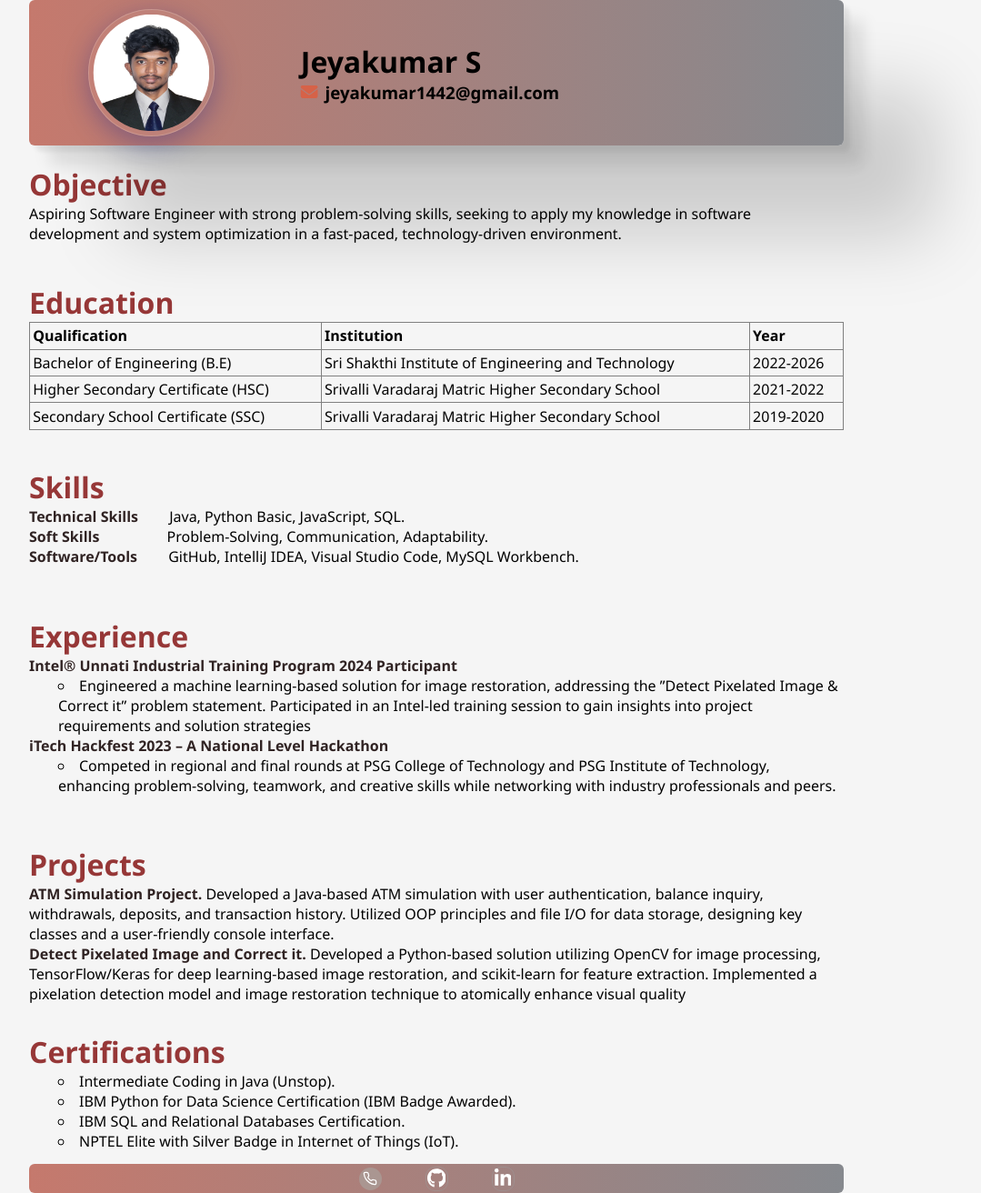
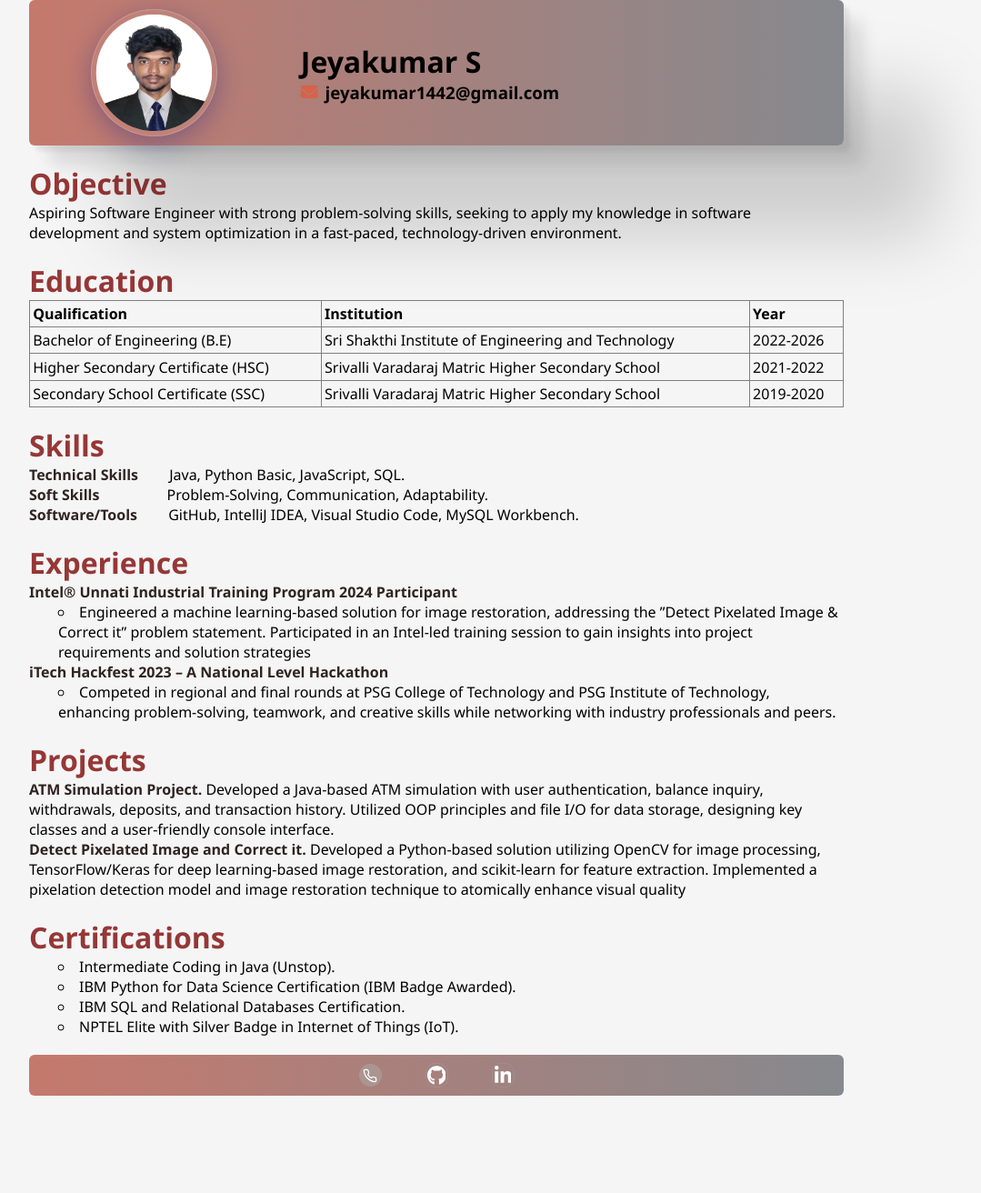
Before and after one commit to Jeyakumar-05/Jeyakumar-05.github.io, a plain HTML site: page index.html in a window 1280 px wide. Shown: the whole page at 91% size, without its empty margins (160-1239 px from the left). After the commit the page ends 1205 px from the top, so only its background shows below. Drawn offline with Linux system fonts and the light colour scheme.

Commit message:
Add files via upload

```diff
--- a/index.html
+++ b/index.html
@@ -20,26 +20,31 @@
             flex-direction: column;
             justify-content: start;
             align-items: center;
+            margin: 0 auto;
         }
+
+
 
     .section1 {
     position: sticky;
     top: 0;
     width: 70%;
-            height: 10rem;
     border-radius: 6px;
-            background: #DBE6F6;  /* fallback for old browsers */
-            background: -webkit-linear-gradient(to right, #C5796D, #DBE6F6);  /* Chrome 10-25, Safari 5.1-6 */
+    background: #DBE6F6; /* Fallback for old browsers */
+    background: -webkit-linear-gradient(to right, #C5796D, #DBE6F6); /* Chrome 10-25, Safari 5.1-6 */
     background: linear-gradient(to right, #C5796D, #86898e); /* W3C, IE 10+/ Edge, Firefox 16+, Chrome 26+, Opera 12+, Safari 7+ */
     display: flex;
     flex-direction: row;
     gap: 30px;
     justify-content: start;
     align-items: center;
-            box-shadow:
-            6.7px 6.7px 5.3px rgba(0, 0, 0, 0.069),
+
+    box-shadow: 6.7px 6.7px 5.3px rgba(0, 0, 0, 0.069),
                 22.3px 22.3px 17.9px rgba(0, 0, 0, 0.101),
                 100px 100px 80px rgba(0, 0, 0, 0.17);
+    box-sizing: border-box; /* Ensure padding and borders are included in the width calculation */
+    margin: 0 auto; /* Center the section horizontally */
+
 }
 
         .profile-img-section {
@@ -50,8 +55,6 @@
             align-items: center;
             /* padding-left: 4px;
             padding-right: 4px; */
-
-
         }
 
         .profile-data {
@@ -66,6 +69,9 @@
             /* height: 8rem;
             width: 8rem;
             border-radius: 50%; */
+            margin-top: 10px;
+            margin-bottom: 10px;
+            margin-left: 6px;
             padding: 0.3rem;
             height: 8rem;
             width: 8rem;
@@ -79,18 +85,23 @@
         }
 
     .section2 {
+    width: 70%; /* Set width to 70% of the parent container */
+    padding-top: 20px; /* Add top padding as needed */
+    box-sizing: border-box; /* Ensure padding is included in the width calculation */
+}
+
+/* .section3, .section4, .section5, .section6, .section7, .section8{
+    margin: 0 auto;
+    padding-top: 40px;
     width: 70%;
-            height: 8rem;
-            /* border: 1px solid bisque; */
-            display: flex;
-            flex-direction: column;
-            justify-content: center;
-            align-items: start;
-        }
+} */
 
         .section3 {
             width: 70%;
-            height: 13rem;
+            padding-top: 20px;
+            margin: 0 auto;
+            /* background-color: #007bff; */
+            /* height: 13rem; */
             /* border: 1px solid bisque; */
             display: flex;
             flex-direction: column;
@@ -100,7 +111,9 @@
 
         .section4 {
             width: 70%;
-            height: 17rem;
+            padding-top: 20px;
+            margin: 0 auto;
+            /* height: 17rem; */
             /* border: 1px solid bisque; */
             display: flex;
             flex-direction: column;
@@ -110,7 +123,9 @@
 
         .section5{
             width: 70%;
-            height: 13rem;
+            /* height: 13rem; */
+            padding-top: 20px;
+            margin: 0 auto;
             display: flex;
             flex-direction: column;
             justify-content: center;
@@ -119,7 +134,10 @@
 
         .section6{
             width: 70%;
-            height: 10rem;
+            padding-top: 20px;
+            padding-bottom: 20px;
+            margin: 0 auto;
+            /* height: 10rem; */
             display: flex;
             flex-direction: column;
             justify-content: center;
@@ -127,7 +145,9 @@
         }
         .section7{
             width: 70%;
-            height: 9rem;
+            padding-top: 20px;
+            margin: 0 auto;
+            /* height: 9rem; */
             display: flex;
             flex-direction: column;
             justify-content: center;
@@ -136,7 +156,10 @@
 
         .section8{
             width: 70%;
-            height: 2rem;
+            padding-top: 10px;
+            padding-bottom: 10px;
+            margin: 0 auto;
+            /* height: 2rem; */
             display: flex;
             flex-direction: row;
             justify-content: center;
```
Lines whose indentation alone changed are shown as unchanged.
